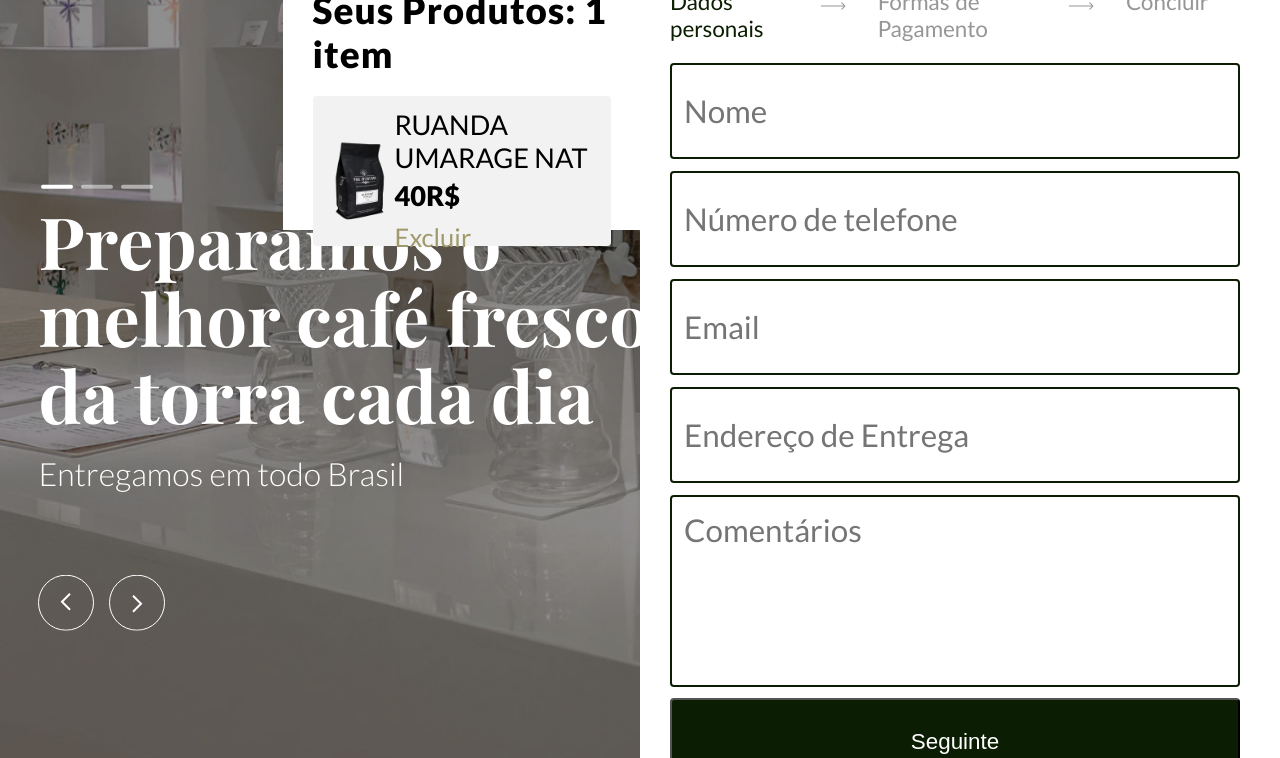
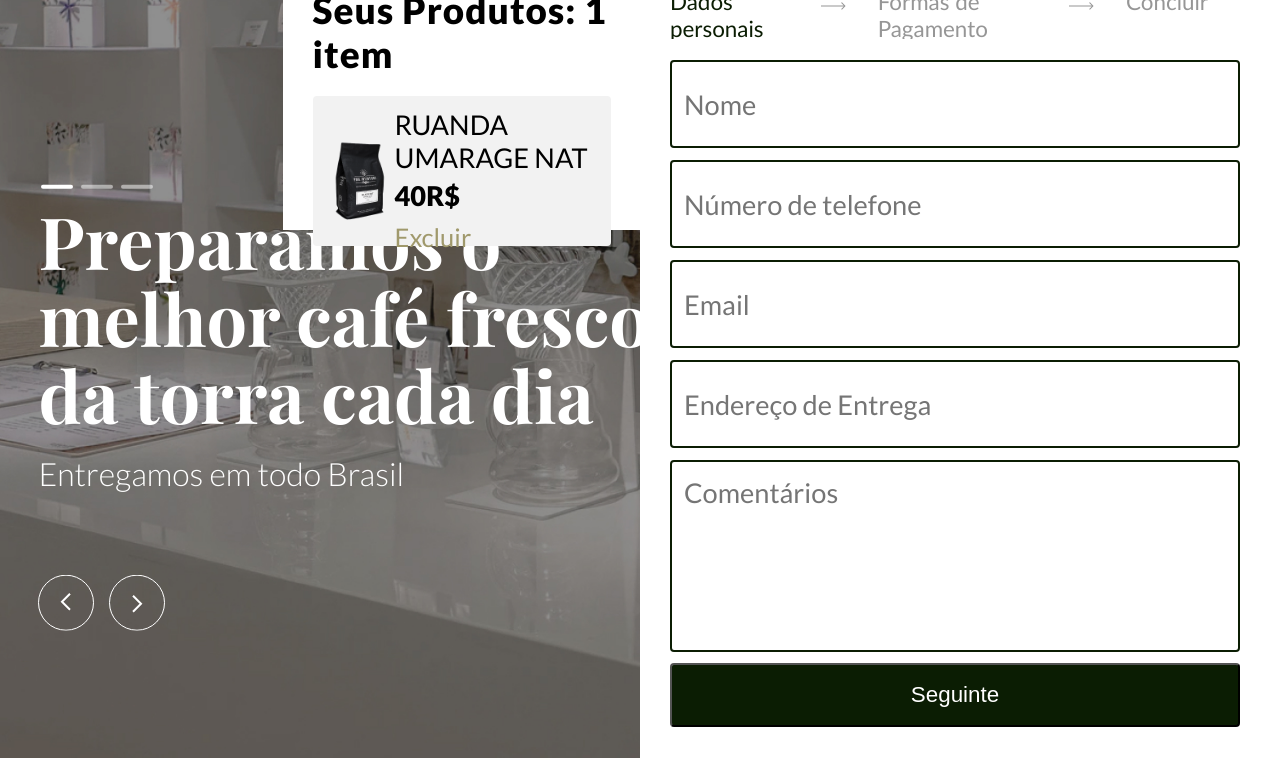
Before and after one commit to vini205/Coffee, a plain HTML site: page index.html in a window 1280 px wide. Shown: the part 42-800 px from the top of the page. Drawn offline with nearby package versions, Linux system fonts and the light colour scheme.

Commit message:
modulo-9

```diff
--- a/css/form.css
+++ b/css/form.css
@@ -10,7 +10,7 @@ article{
   padding: 0px 40px 0 30px;
   display: block;
   height: 100vh;
-  position: absolute;
+  position: fixed;
   right: 0;
   top: 0;
   box-sizing: border-box;
@@ -22,8 +22,7 @@ article{
   flex-direction: column;
 }
 .input__form{
-  height: 12%;
-  font-size:2em;
+  height: 11vh;
 }
 textarea{
   height: 24%;
@@ -39,7 +38,7 @@ textarea{
   padding:12px;
   font-style: normal;
   font-weight: 500;
-  font-size: 1.4em;
+  font-size: 1.7rem;
   line-height: 140%;
   color: #1F1F1F;
   transition: all 0.5s;
@@ -73,7 +72,7 @@ input.input__form:focus,textarea:focus {
   width: 100%;
   box-sizing: border-box;
   transition: all 0.7s;
-  height: 11%;
+  height: 8vh;
   font-size: 1em;
   font-weigt:700;
 }
@@ -111,6 +110,8 @@ input.input__form:focus,textarea:focus {
 }
 .cadastro__body__titles{
   display: flex;
+  max-height: 51px;
+  overflow: visible;
   width: 100%;
   justify-content: flex-start;
   flex-wrap:nowrap;
@@ -160,13 +161,14 @@ input.input__form:focus,textarea:focus {
   display: flex;
   flex-direction: column;
   justify-content: space-around;
-  position: absolute;
+  position: fixed;
   top: 0;
   left: calc(22% + 1px);
   box-sizing: border-box;
   background-color: white;
   width: 28%;
   height: 34%;
+  max-height: 35vh;
   padding: 30px;
 }
 aside.cadastro__product>h4{
--- a/index.html
+++ b/index.html
@@ -181,7 +181,7 @@
       <p>DESIGNED BY <strong>mentorama</strong></p>
     </div>
   </footer>
-  <aside class="pop-out">
+  <dialog class="pop-out">
     <aside class="cadastro__product">
       <h4>Seus Produtos: 1 item</h4>
       <div class="card">
@@ -213,6 +213,6 @@
     </div>
     <img class="cadastro--sair" src="img/Vector.svg" alt="Sair">
   </article>
-  </aside>
+</dialog>
 </body>
 </html>
```
